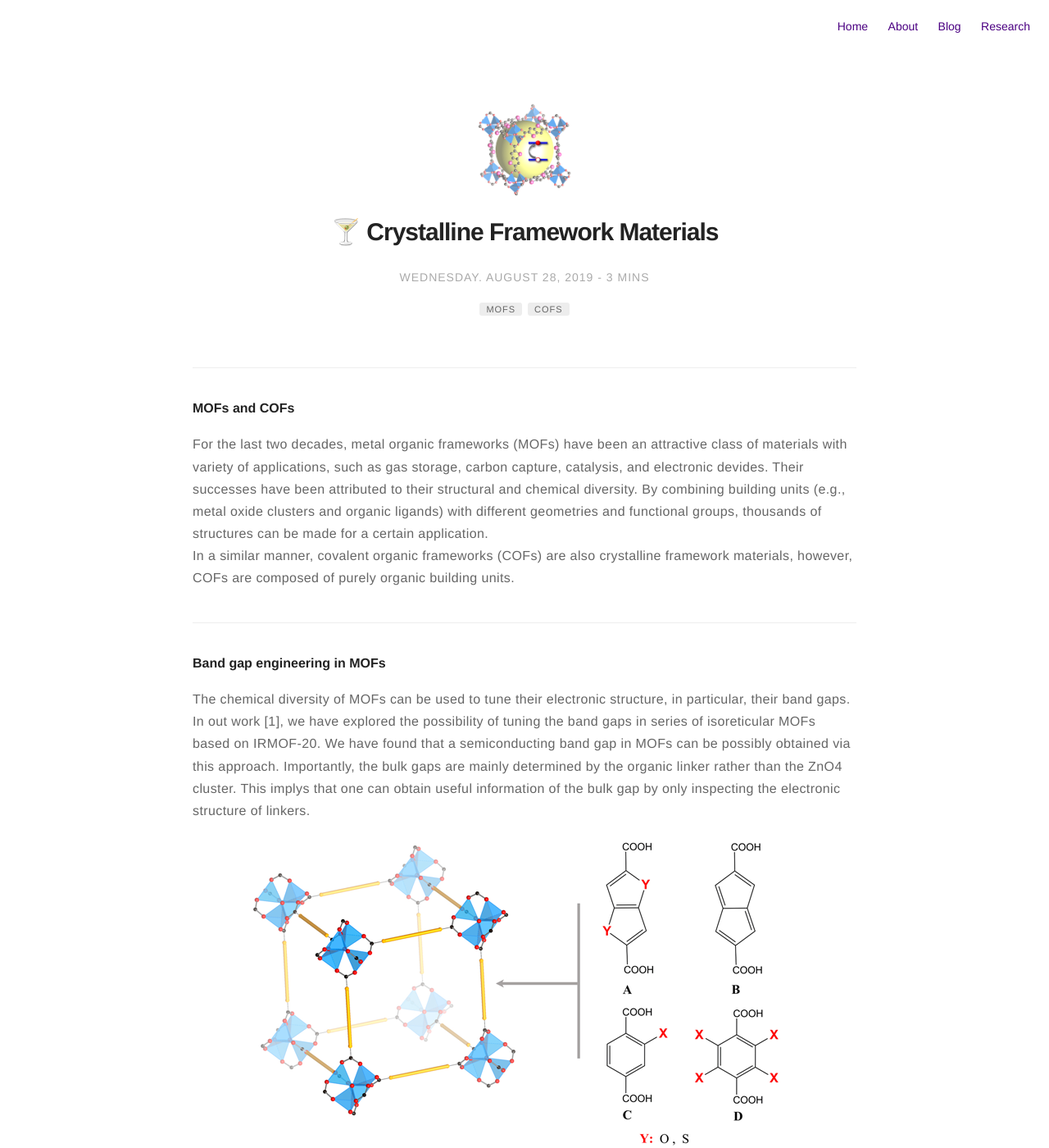
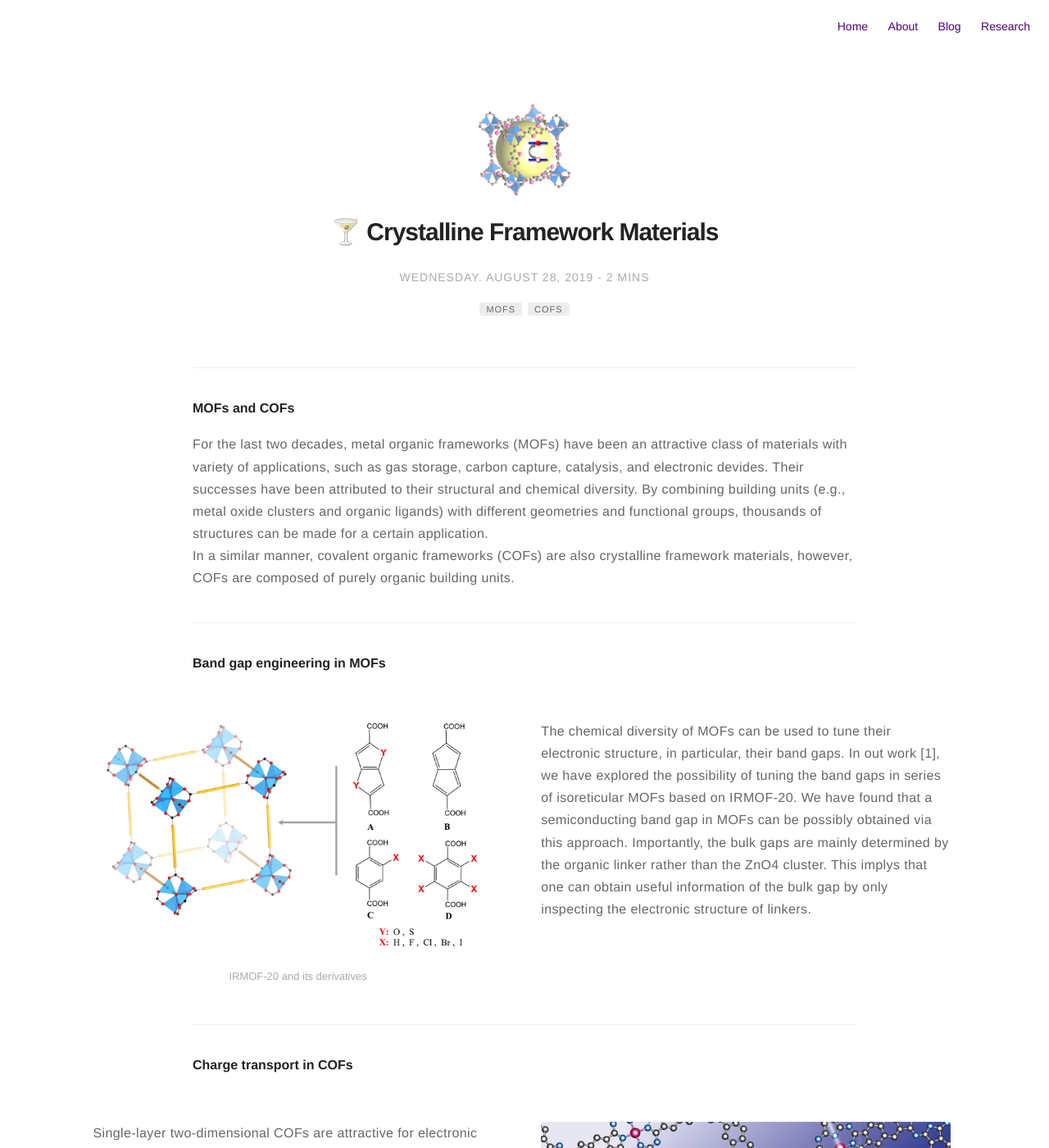
Before and after one commit to hungpham2017/hungpham2017.github.io, a Jekyll site: the page built from _posts/2019-08-28-MOFs_COFs.markdown, in a window 1280 px wide and 1400 px high. Shown: the whole window at 82% size. Built offline with Jekyll 4.4.1, drawn with Linux system fonts in a browser that asks for light colours; emoji names are drawn with the system emoji font; comment, search, counter and statistics services are not loaded; some of the changed text lies outside the part shown.

Commit message:
formatting

```diff
--- a/_posts/2019-08-28-MOFs_COFs.markdown
+++ b/_posts/2019-08-28-MOFs_COFs.markdown
@@ -33,18 +33,6 @@
 
 ---
 <h4>Band gap engineering in MOFs</h4>
-<p>
-The chemical diversity of MOFs can be used to tune their electronic structure, in particular, their band gaps.
-In out work [1], we have explored the possibility of tuning the band gaps in series of isoreticular MOFs based on IRMOF-20.
-We have found that a semiconducting band gap in MOFs can be possibly obtained via this approach.
-Importantly, the bulk gaps are mainly determined by the organic linker rather than the ZnO4 cluster.
-This implys that one can obtain useful information of the bulk gap by only inspecting the electronic structure of linkers.
-</p>
-
-<p align="center">
-  <img width="709" height="413" src="https://raw.githubusercontent.com/hungpham2017/hungpham2017.github.io/master/assets/images/MOFs_bandgap.png">
-</p>
-
 <div class="side-by-side">
     <div class="toleft">
         <img class="image" src="https://hungpham2017.github.io/assets/images/MOFs_bandgap.png" alt="Alt Text">
@@ -64,15 +52,25 @@
 
 ---
 <h4>Charge transport in COFs</h4>
-<p>
-Single-layer two-dimensional COFs are attractive for electronic devides. However, their application have been prohibited due to
-the electronic localization of the linkages. In our work [4], we have investigated this localization for some common linkages
-of COFs chemistry. Next, we have analyzed the electronic delocalization in CS-COFs and phthalocyanine-based COFs (PcCOFs). We further
-compute the charge mobility for a series of PcCOFs with different numbers of benzene units between Pc. We found that these materials
-exhibit exceptionally high mobilities which are comparable with other 2D materials like MoS2 and graphene.
-The attractive transport properties together with their thermodynamic and mechanical stability make these materials if realized promising
-for semiconducting applications.
-</p>
+<div class="side-by-side">
+    <div class="toleft">
+        <p>
+        Single-layer two-dimensional COFs are attractive for electronic devides. However, their application have been prohibited due to
+        the electronic localization of the linkages. In our work [4], we have investigated this localization for some common linkages
+        of COFs chemistry. Next, we have analyzed the electronic delocalization in CS-COFs and phthalocyanine-based COFs (PcCOFs). We further
+        compute the charge mobility for a series of PcCOFs with different numbers of benzene units between Pc. We found that these materials
+        exhibit exceptionally high mobilities which are comparable with other 2D materials like MoS2 and graphene.
+        The attractive transport properties together with their thermodynamic and mechanical stability make these materials if realized promising
+        for semiconducting applications.
+        </p>
+    </div>
+
+    <div class="toright">
+        <img class="image" src="https://hungpham2017.github.io/assets/images/COFs.png" alt="Alt Text">
+        <figcaption class="caption">Charge transport in NiPc-2P</figcaption>
+    </div>
+</div>
+
 
 <p align="center">
   <img width="709" height="418" src="https://raw.githubusercontent.com/hungpham2017/hungpham2017.github.io/master/assets/images/COFs.png">
```
